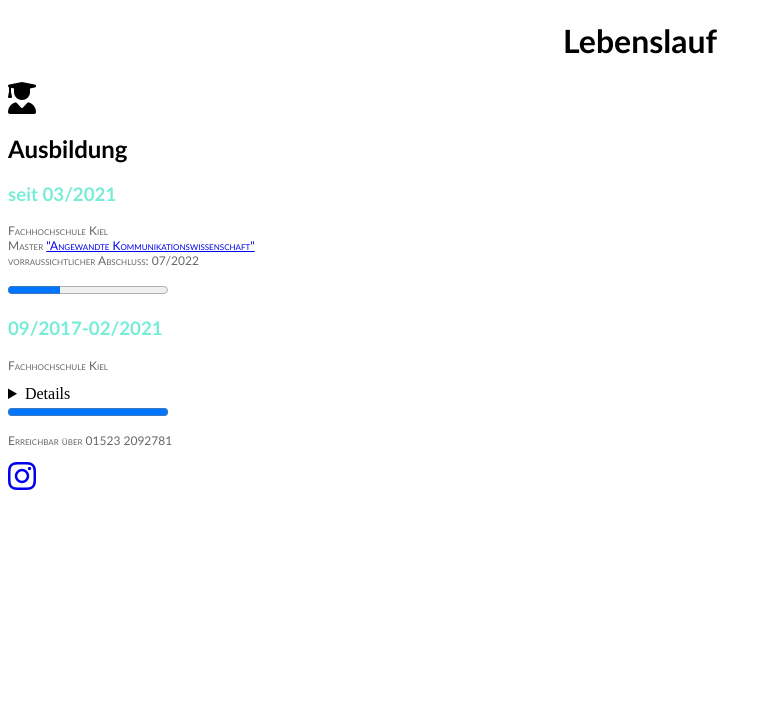
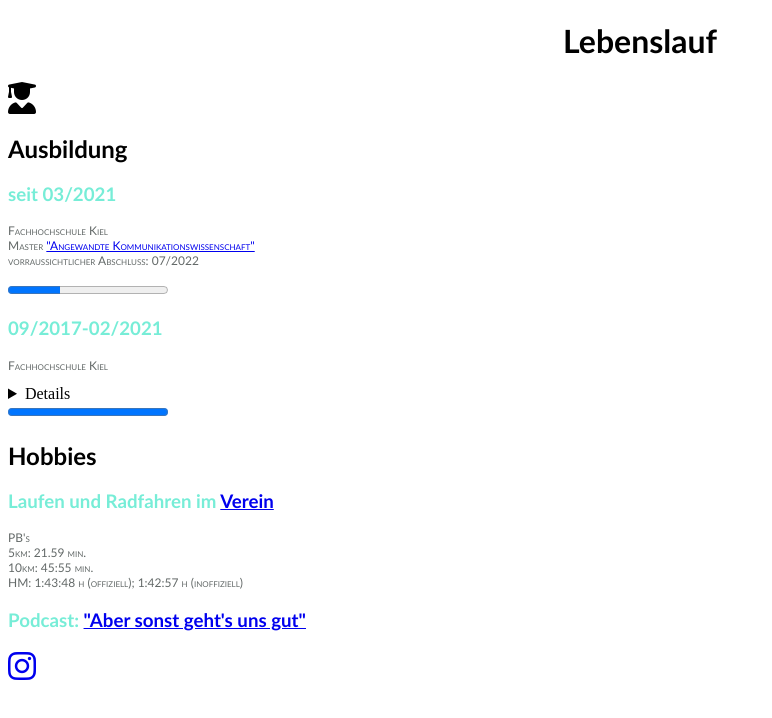
Before and after one commit to ginaeberhardt/ginaeberhardt, a plain HTML site: page Lebenslauf.html in a window 1280 px wide. Shown: the whole page, without its empty margins (0-772 px from the left). Drawn offline with Linux system fonts and the light colour scheme.

Commit message:
Add files via upload

```diff
--- a/Lebenslauf.html
+++ b/Lebenslauf.html
@@ -42,9 +42,24 @@
 
         <progress value="100" max="100"></progress>
       </p>
+      <h2>Hobbies</h2>
+      <h3>
+        Laufen und Radfahren im
+        <a href="http://www.ski-club-meissner.de/">Verein</a><br />
+      </h3>
+      <p>
+        PB's<br />5km: 21.59 min.<br />10km: 45:55 min.<br />
+        HM: 1:43:48 h (offiziell); 1:42:57 h (inoffiziell)
+      </p>
+      <h3>
+        Podcast:
+        <a
+          href="https://open.spotify.com/show/3Gtppw4rEnAmXW5YHD5GAo?si=VhgbO_NzQN2LzGWGGxfNCg"
+          >"Aber sonst geht's uns gut"</a
+        ><br />
+      </h3>
     </main>
     <footer>
-      <p>Erreichbar über 01523 2092781</p>
       <a href="https://www.instagram.com/ginchen_02/" aria-label="Instagram"
         ><i class="fab fa-instagram fa-2x"></i
       ></a>
```
